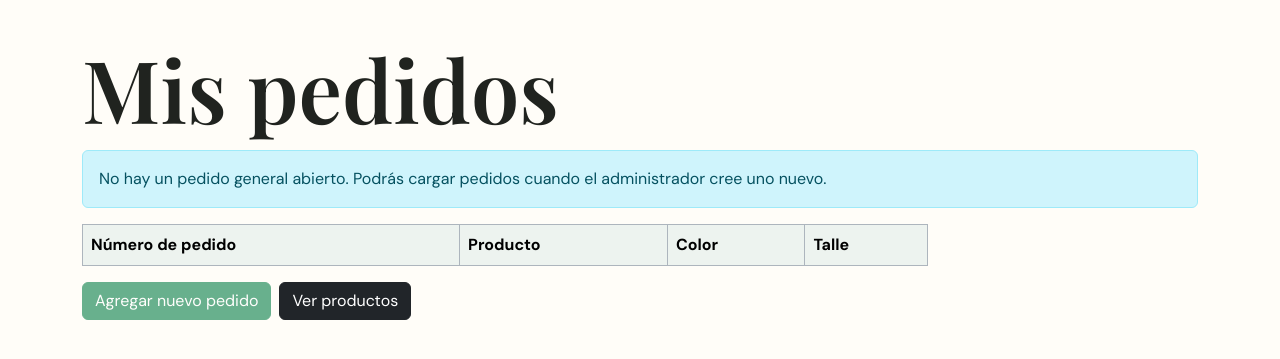
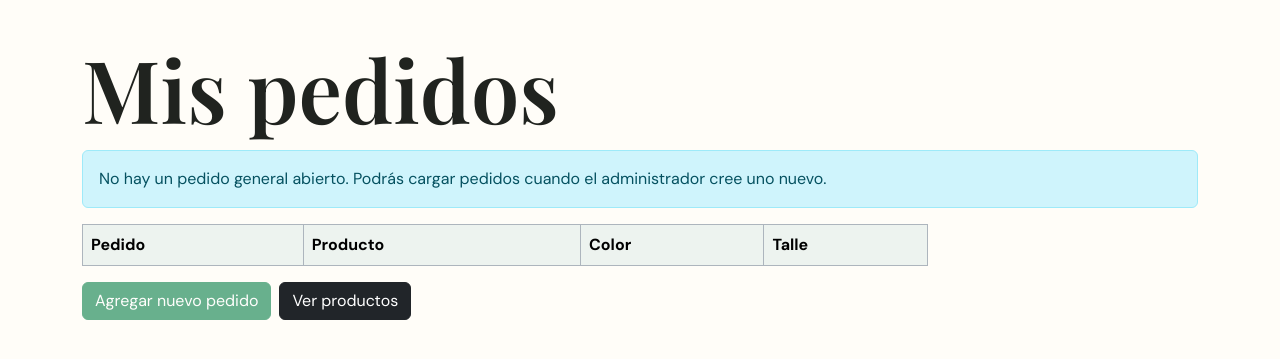
Before and after one commit to DamianRojas79/InduPedidos, a Django app: page /mis-pedidos/ in a window 1280 px wide. Shown: the part 76-435 px from the top of the page. Run offline with Django 5.2, Linux system fonts and the light colour scheme; the visitor is signed in with stand-in values (Sample User, id 1); data that the repository does not hold is empty; parts of the project's set-up code (start-up, migrations or seed data) failed here and were passed over.

Commit message:
Se modifica nombre y tamaño de columna "Pedido" de página "Ver Pedidos"

```diff
--- a/myapp/producto/templates/producto/planilla_pedidos.html
+++ b/myapp/producto/templates/producto/planilla_pedidos.html
@@ -1,7 +1,7 @@
 <div class="table-responsive">
 <div class="contenido-planilla">
 <table class="table table-bordered align-middle planilla-pedidos">
-<thead><tr><th scope="col">Número de pedido</th><th scope="col">Producto</th><th scope="col">Color</th><th scope="col">Talle</th>{% if es_gestion %}<th scope="col">Proveedor</th>{% endif %}</tr></thead>
+<thead><tr><th scope="col">Pedido</th><th scope="col">Producto</th><th scope="col">Color</th><th scope="col">Talle</th>{% if es_gestion %}<th scope="col">Proveedor</th>{% endif %}</tr></thead>
 <tbody>
 {% for linea in lineas %}
 {% include 'producto/fila_pedido.html' with numero=forloop.counter %}
--- a/myapp/producto/templates/producto/ver_pedidos.html
+++ b/myapp/producto/templates/producto/ver_pedidos.html
@@ -3,7 +3,7 @@
 {% block title %}Ver pedidos | InduPedidos{% endblock %}
 {% block content %}
 <link href="{% static 'producto/css/mis_pedidos.css' %}?v=20261104" rel="stylesheet">
-<link href="{% static 'producto/css/ver_pedidos.css' %}?v=20261011" rel="stylesheet">
+<link href="{% static 'producto/css/ver_pedidos.css' %}?v=20261108" rel="stylesheet">
 <h1>Ver pedidos</h1>
 <form id="filtros-pedidos" method="get" action="{% url 'ver_pedidos' %}" class="filtros-pedidos mb-4">
     <div class="mb-3">
--- a/myapp/static/producto/css/ver_pedidos.css
+++ b/myapp/static/producto/css/ver_pedidos.css
@@ -1,5 +1,9 @@
 .filtros-pedidos { width: 25vw; max-width: 100%; }
 .contenido-planilla { min-width: 1150px; }
+.contenido-planilla .planilla-pedidos th:first-child,
+.planilla-pedidos .celda-numero { width: 10%; }
+.planilla-pedidos .celda-numero input { min-width: 0; }
+.planilla-pedidos .numero-opcion { padding: .7rem .5rem; }
 .planilla-pedidos .celda-proveedor { position: relative; }
 .planilla-pedidos select {
     display: block; width: 100%; min-width: 180px; padding: .7rem;
```
